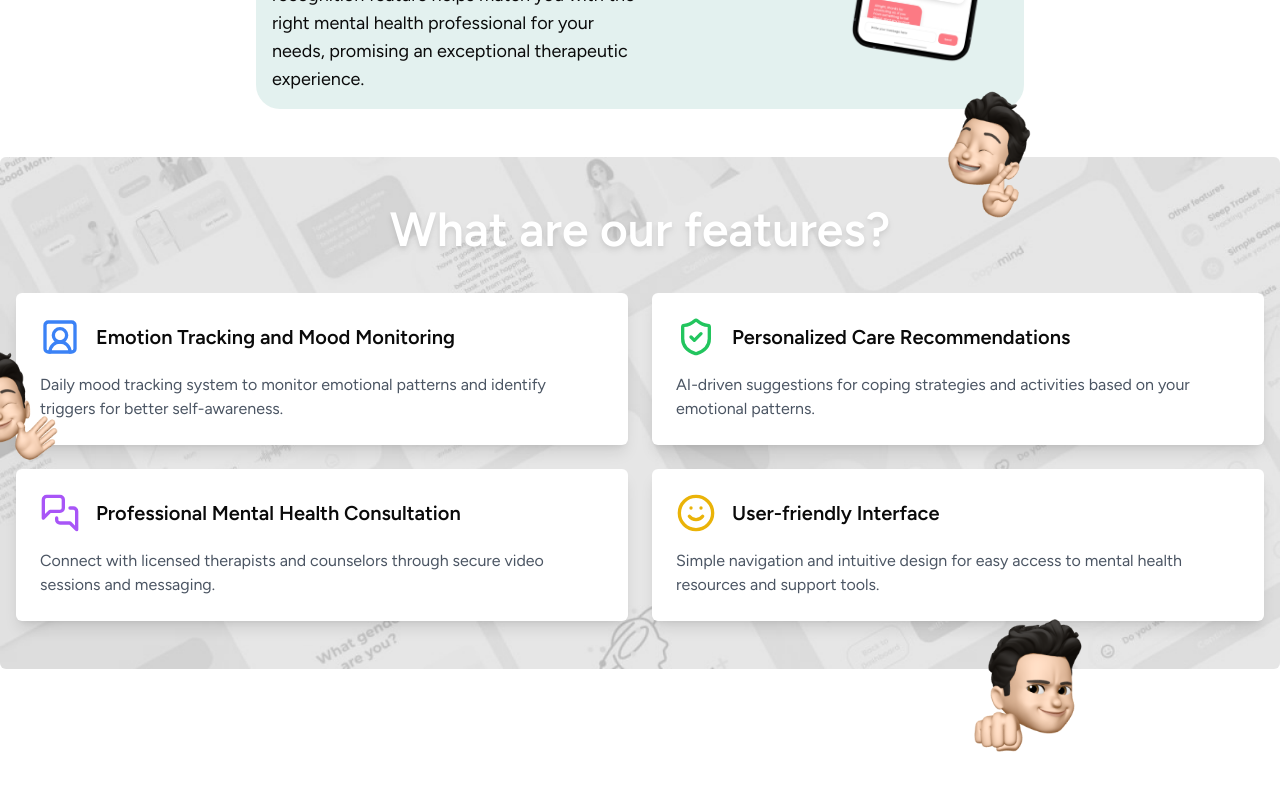
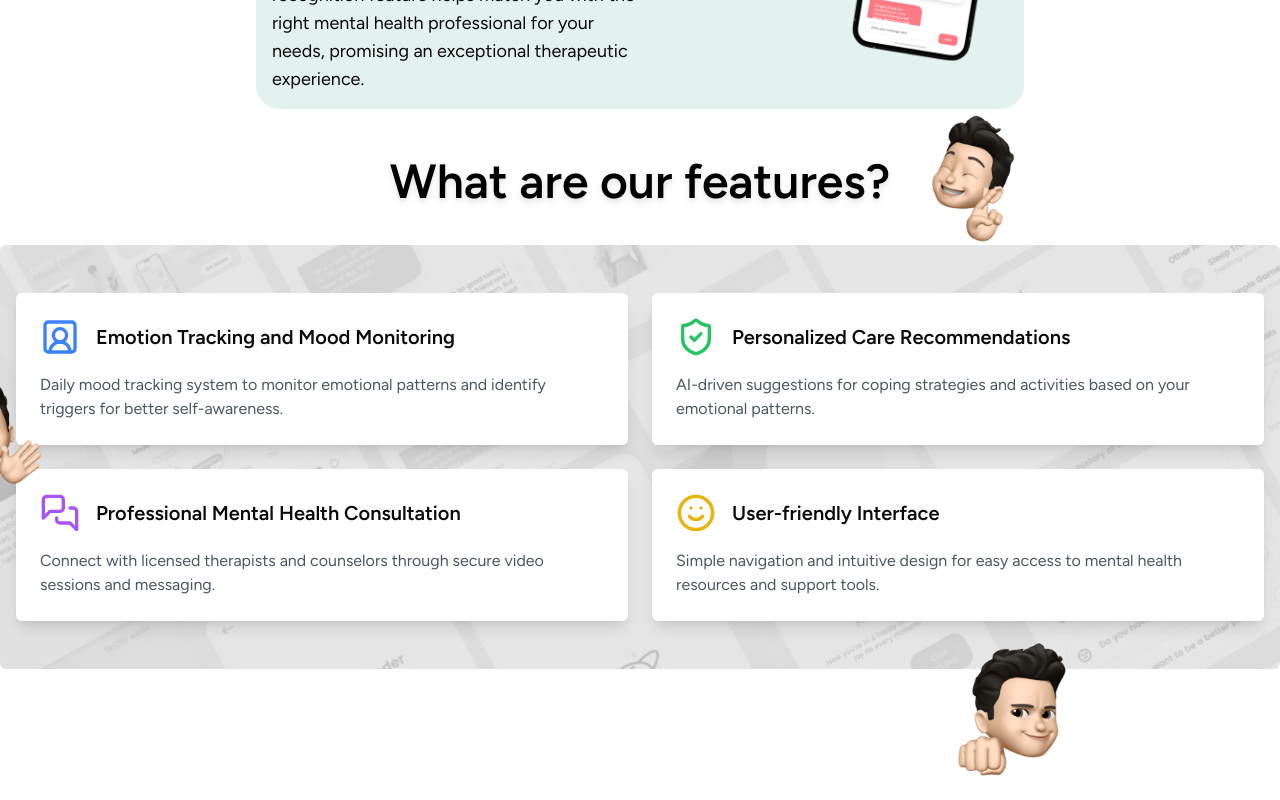
Before and after one commit to Brilliahib/dopamind, a Next.js app: page / in a window 1280 px wide. Shown: the part 1134-1934 px from the top of the page. Before the commit the page ends 1910 px from the top, so only its background shows below. Built offline with nearby package versions, Linux system fonts and the light colour scheme.

Commit message:
feat: feature fix

```diff
--- a/components/organism/home/features.tsx
+++ b/components/organism/home/features.tsx
@@ -11,6 +11,11 @@ import features from "/public/images/features.png";
 
 export default function Features() {
   return (
+    <>
+      {/* Title */}
+      <h1 className="text-5xl font-semibold text-center text-black drop-shadow-md mb-10">
+        What are our features?
+      </h1>
       <div
         className="relative container rounded-md mx-auto px-4 py-12 bg-cover bg-center"
         style={{
@@ -21,14 +26,9 @@ export default function Features() {
         }}
       >
         {/* Decorative Head Image */}
-      <div className="absolute -top-20 -left-20">
+        <div className="absolute -top-36 -left-24">
           <Image src={head} alt="Head decoration" width={1200} height={1200} />
         </div>
-
-      {/* Title */}
-      <h1 className="text-5xl font-semibold text-center text-white drop-shadow-md mb-10">
-        What are our features?
-      </h1>
 
         {/* Feature Grid */}
         <div className="grid grid-cols-2 gap-6">
@@ -53,8 +53,8 @@ export default function Features() {
               </h2>
             </div>
             <p className="text-gray-600">
-            AI-driven suggestions for coping strategies and activities based on
-            your emotional patterns.
+              AI-driven suggestions for coping strategies and activities based
+              on your emotional patterns.
             </p>
           </div>
 
@@ -66,8 +66,8 @@ export default function Features() {
               </h2>
             </div>
             <p className="text-gray-600">
-            Connect with licensed therapists and counselors through secure video
-            sessions and messaging.
+              Connect with licensed therapists and counselors through secure
+              video sessions and messaging.
             </p>
           </div>
 
@@ -83,5 +83,6 @@ export default function Features() {
           </div>
         </div>
       </div>
+    </>
   );
 }
```
Lines whose indentation alone changed are shown as unchanged.
